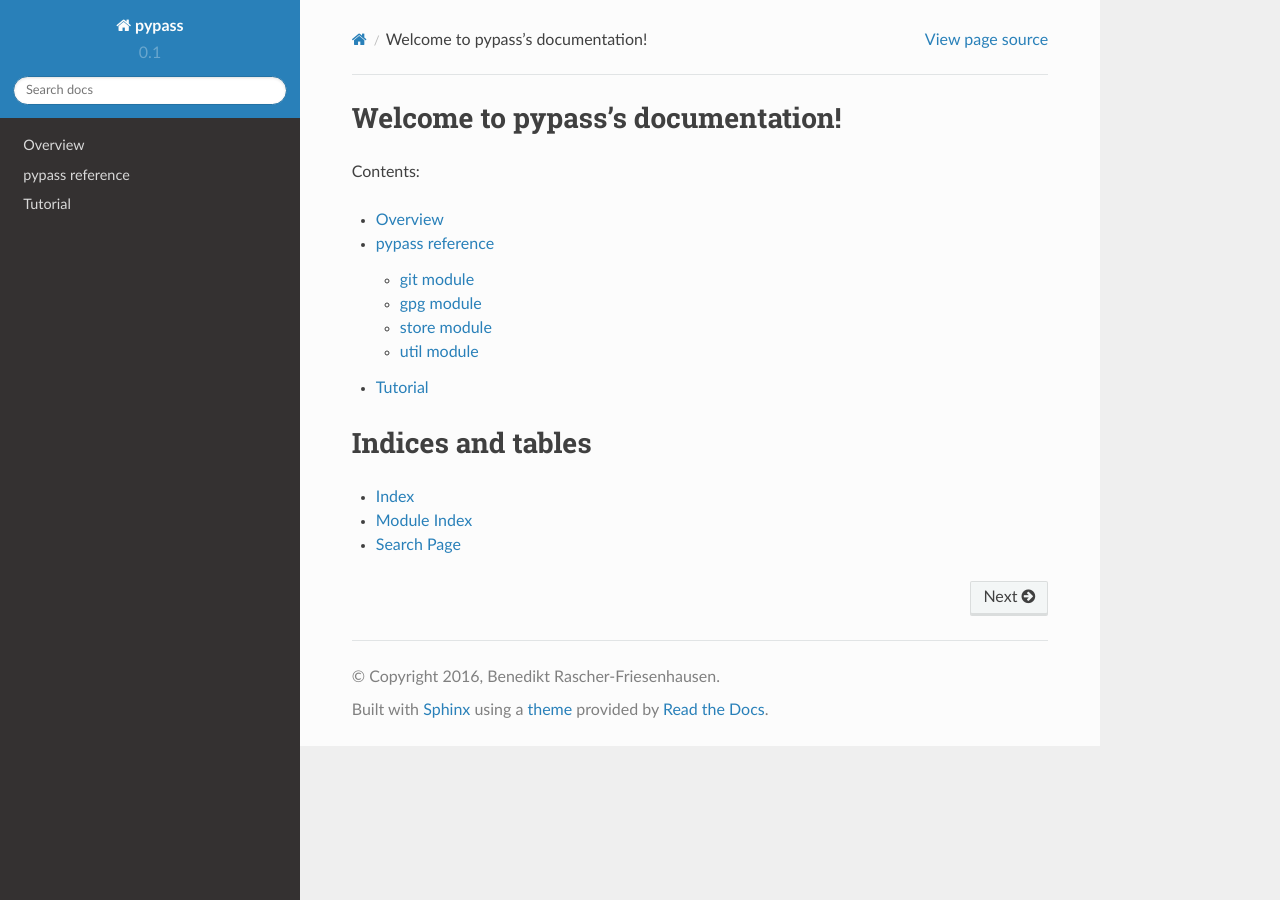
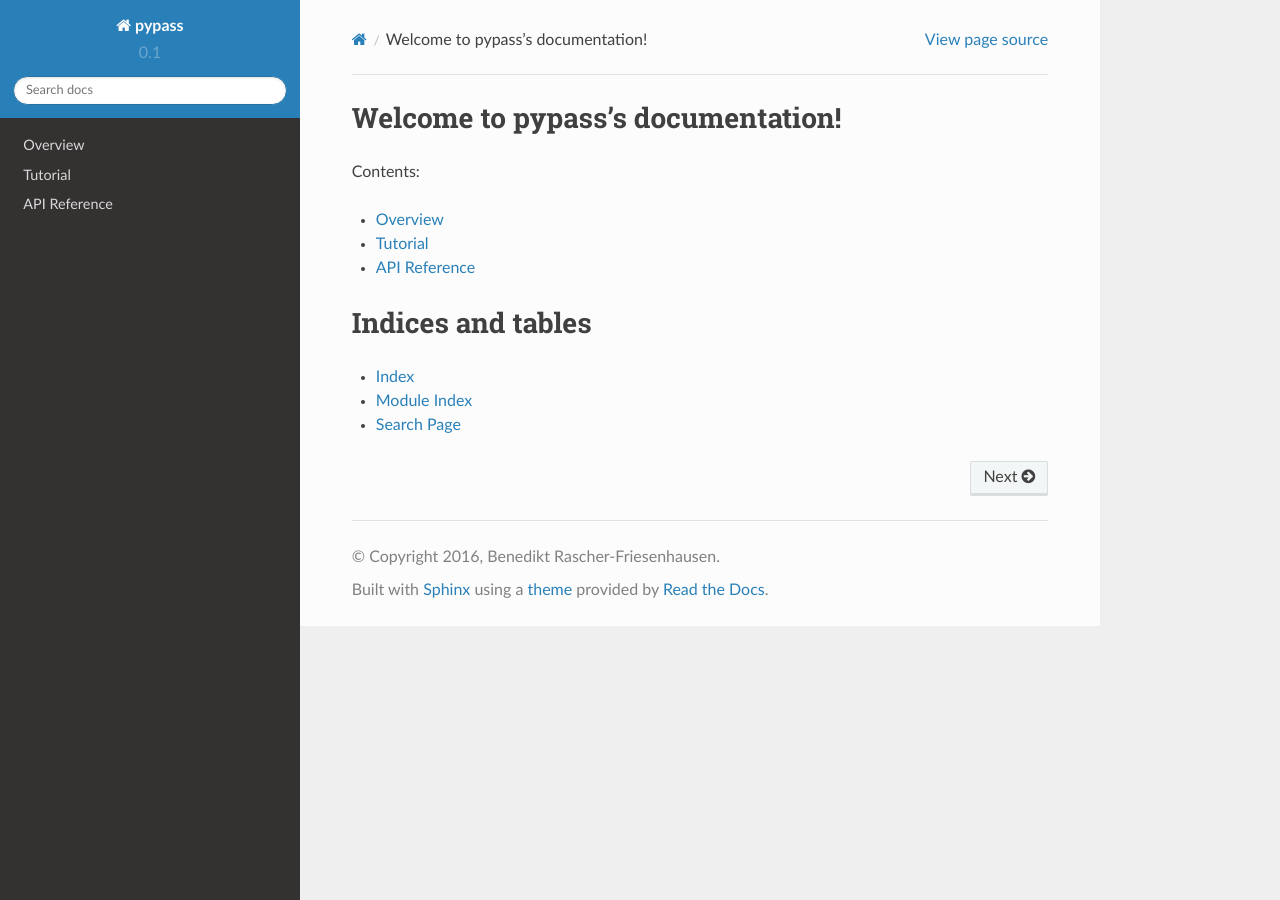
Before and after one commit to bfrascher/passpy, a Sphinx documentation site: the page built from docs/index.rst, in a window 1280 px wide. Built offline with Sphinx 7.4.7 and the Read the Docs theme 2.0.0, drawn with Linux system fonts in a browser that asks for light colours.

Commit message:
docs: Refactor and add in external links

```diff
--- a/docs/conf.py
+++ b/docs/conf.py
@@ -292,4 +292,8 @@
 
 
 # Example configuration for intersphinx: refer to the Python standard library.
-intersphinx_mapping = {'https://docs.python.org/': None}
+intersphinx_mapping = {
+    'git': ('https://gitpython.readthedocs.org/en/stable/', None),
+    'gnupg': ('https://python-gnupg.readthedocs.org/en/latest/', None),
+    'py': ('https://docs.python.org/3/', None)
+}
--- a/docs/index.rst
+++ b/docs/index.rst
@@ -12,8 +12,8 @@
    :maxdepth: 2
 
    introduction
-   reference/index
    tutorial
+   reference
 
 
 
--- a/docs/reference/gpg.rst
+++ /dev/null
@@ -1,8 +0,0 @@
-##########
-gpg module
-##########
-
-.. automodule:: pypass.gpg
-   :members:
-   :special-members:
-   :private-members:
--- a/docs/reference/index.rst
+++ /dev/null
@@ -1,15 +0,0 @@
-.. _reference:
-
-################
-pypass reference
-################
-
-.. automodule:: pypass
-
-.. toctree::
-   :maxdepth: 2
-
-   git
-   gpg
-   store
-   util
--- a/docs/reference/util.rst
+++ /dev/null
@@ -1,8 +0,0 @@
-###########
-util module
-###########
-
-.. automodule:: pypass.util
-   :members:
-   :special-members:
-   :private-members:
```
Also changed, not shown: docs/reference.rst (added, +22 -0 lines), docs/reference/git.rst (deleted, +0 -8 lines), docs/reference/store.rst (deleted, +0 -13 lines), 4 other files.
